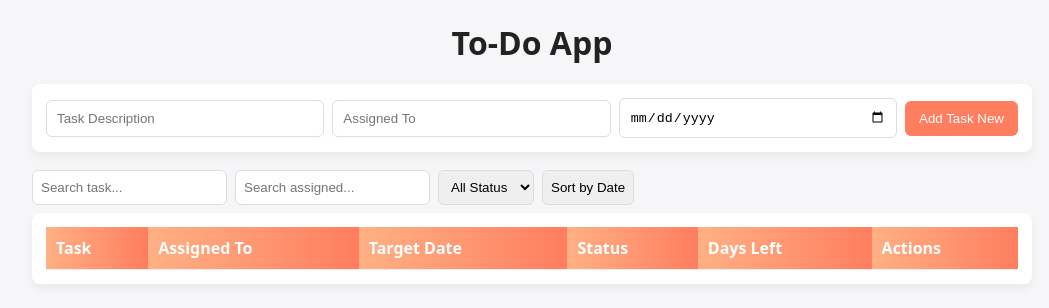
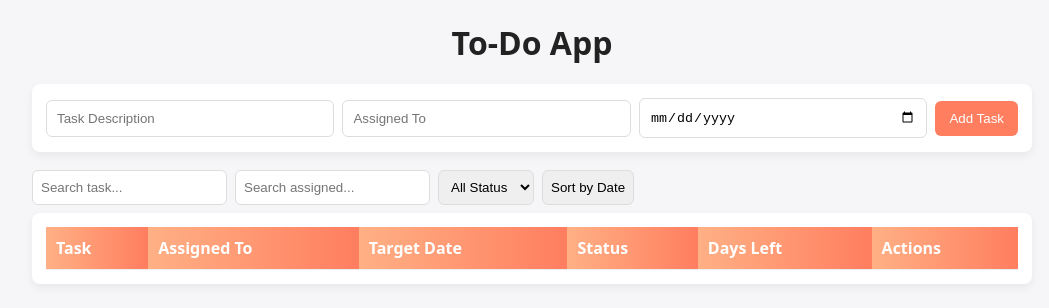
Before and after one commit to vaishnavipawar1196/cicd-static-website, a plain HTML site: page index.html in a window 1280 px wide. Shown: the whole page, without its empty margins (108-1157 px from the left). Drawn offline with Linux system fonts and the light colour scheme.

Commit message:
Add files via upload

```diff
--- a/index.html
+++ b/index.html
@@ -15,7 +15,7 @@
    <input type="text" id="taskDesc" placeholder="Task Description" required />
    <input type="text" id="assignedTo" placeholder="Assigned To" required />
    <input type="date" id="targetDate" required />
-   <button type="submit" id="addTaskBtn">Add Task New</button>
+   <button type="submit" id="addTaskBtn">Add Task</button>
   </form>
  </div>
 <div class="filters">
```
